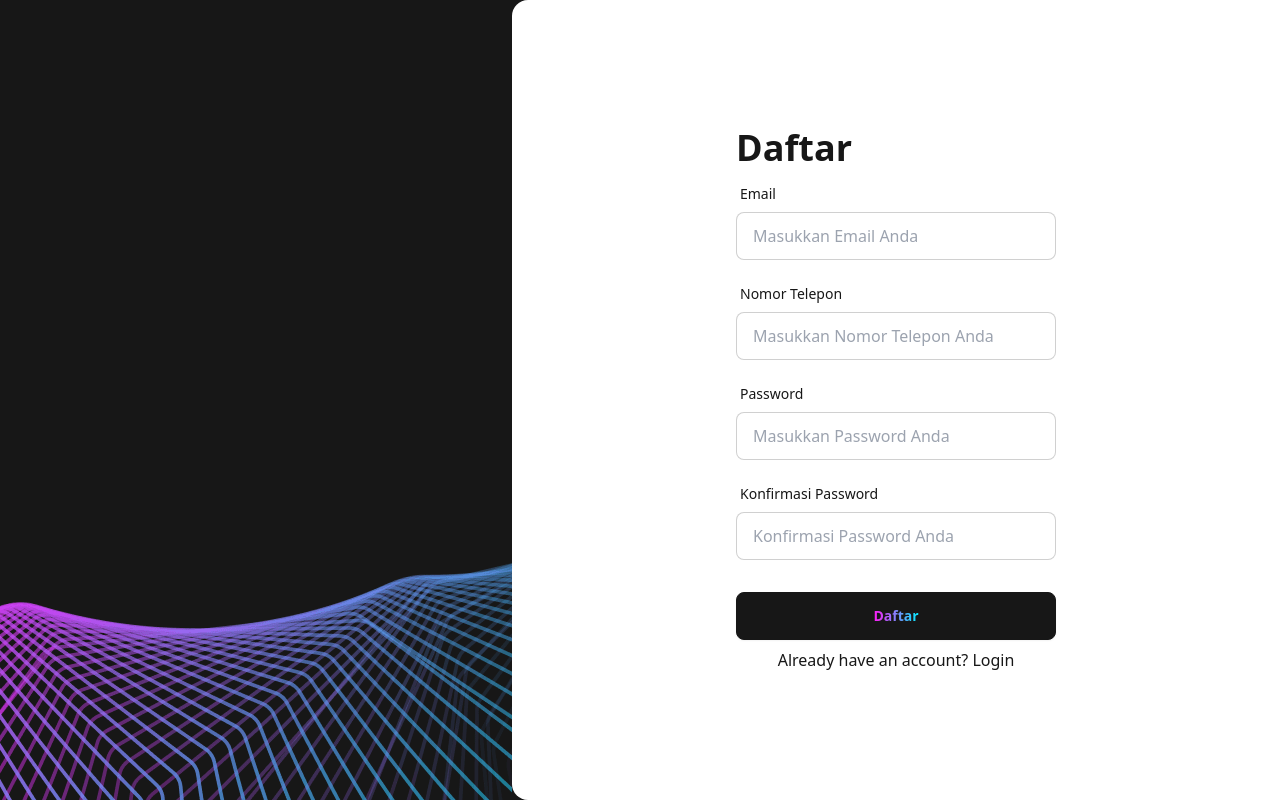
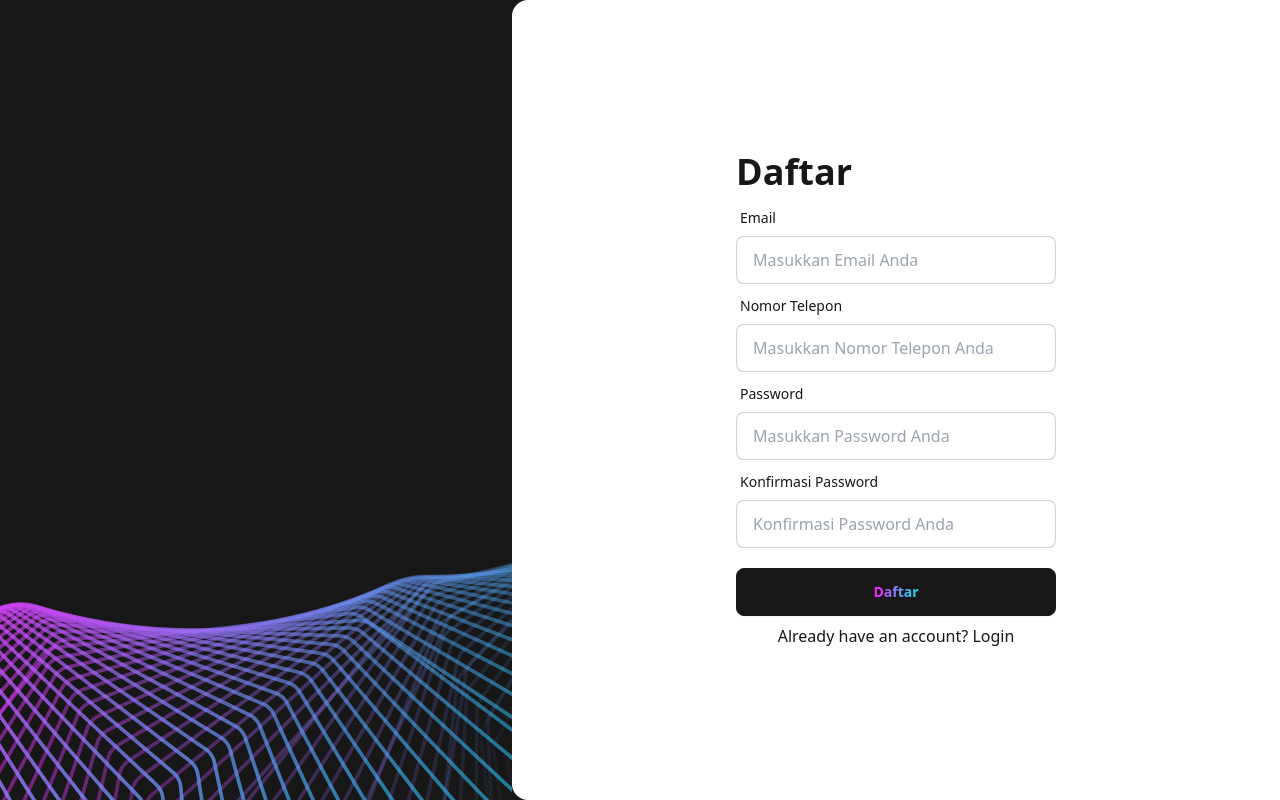
Before and after one commit to ricoerlanggaa/lumea, a Next.js app: page /register in a window 1280 px wide. Built offline with nearby package versions, Linux system fonts and the light colour scheme; some icons are missing.

Commit message:
update custom component input

```diff
--- a/src/components/atoms/input/Input.tsx
+++ b/src/components/atoms/input/Input.tsx
@@ -44,7 +44,8 @@ export default function Input<TInputValues extends FieldValues>({
         />
         {appendIcon}
       </label>
-      <label htmlFor={inputId} className="label">
+
+      <label htmlFor={inputId} className="label py-[2px]">
         {hasError && <span className="label-text-alt text-error">{errorMessages?.message}</span>}
       </label>
     </div>
```
